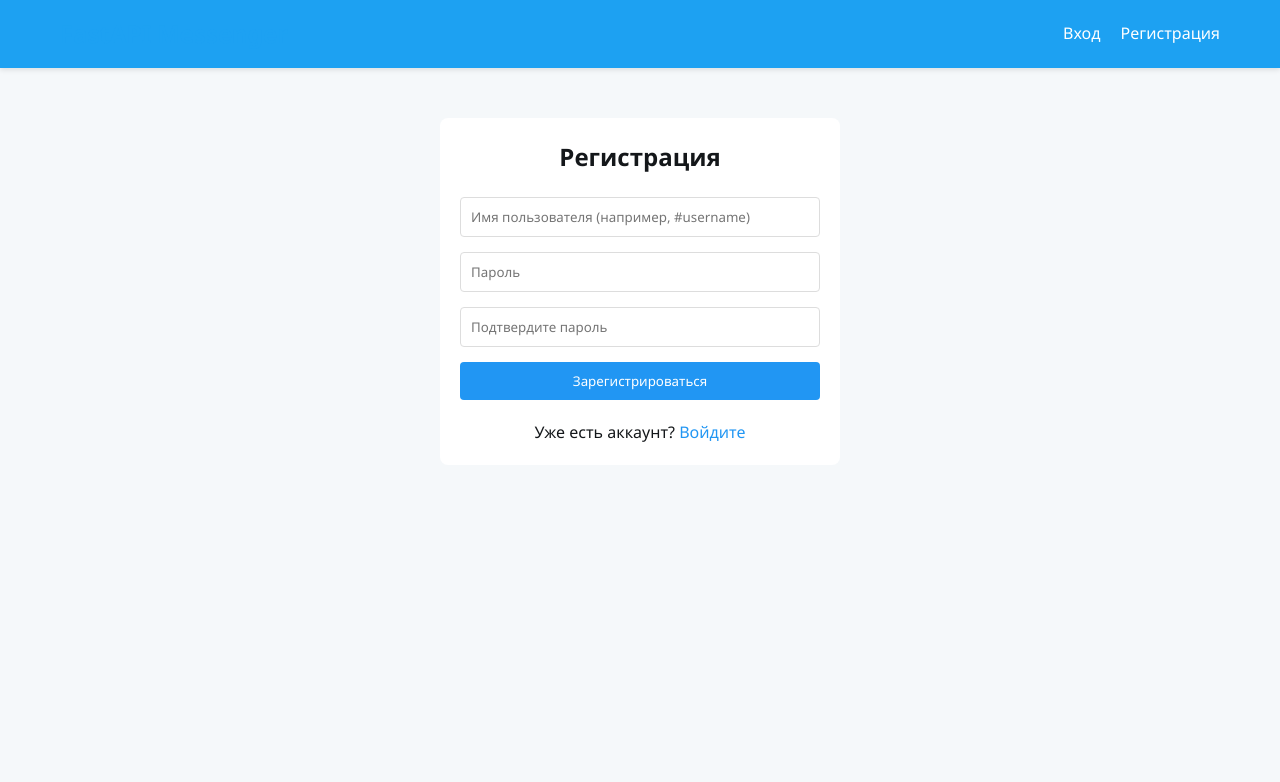
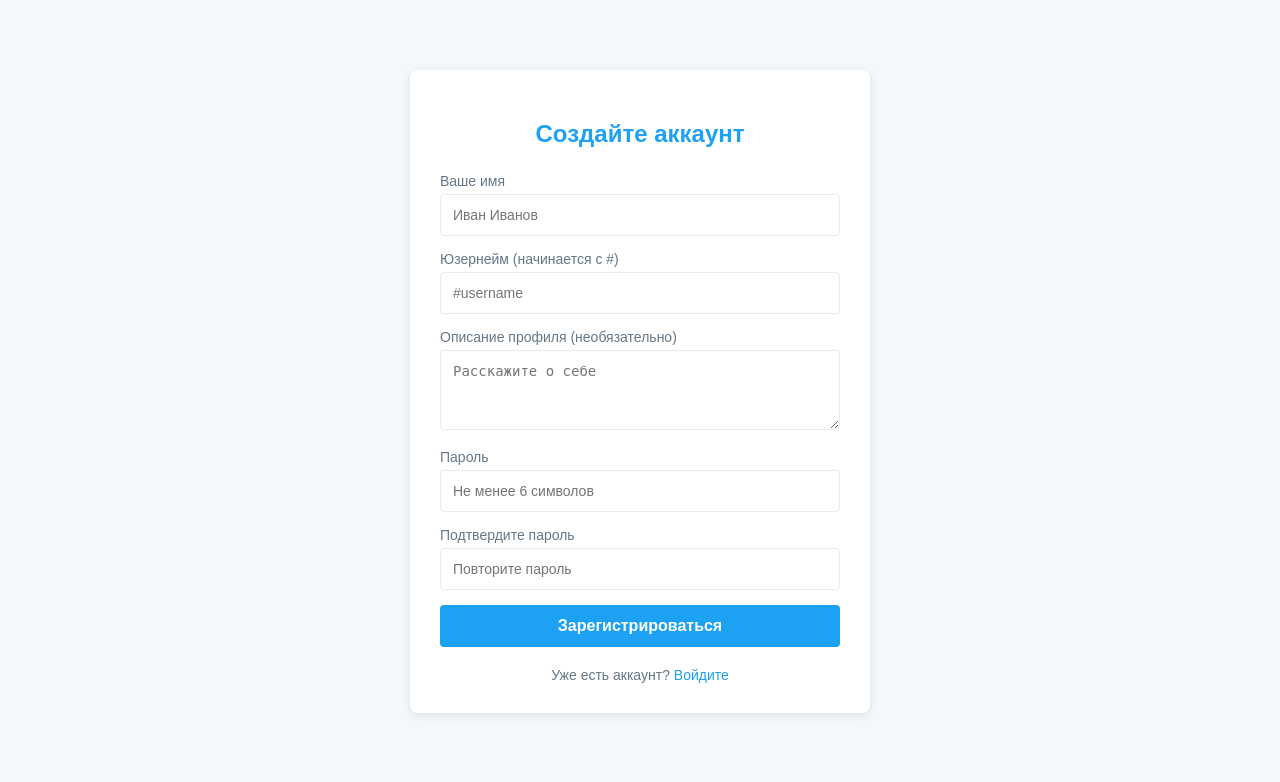
Before and after one commit to matveyv252524/site, a FastAPI app: page /register in a window 1280 px wide. Shown: the top 782 px of the page. Run offline with FastAPI, Linux system fonts and the light colour scheme; some libraries are stand-ins or nearby versions.

Commit message:
Update register.html

```diff
--- a/templates/register.html
+++ b/templates/register.html
@@ -1,27 +1,120 @@
-{% extends "base.html" %}
-
-{% block content %}
-    <div style="max-width: 400px; margin: 50px auto; padding: 20px; background: white; border-radius: 8px;">
-        <h2 style="text-align: center; margin-bottom: 20px;">Регистрация</h2>
+<!DOCTYPE html>
+<html>
+<head>
+    <title>Регистрация</title>
+    <style>
+        body {
+            font-family: Arial, sans-serif;
+            background: #f5f8fa;
+            margin: 0;
+            padding: 20px;
+        }
+        .register-container {
+            max-width: 400px;
+            margin: 50px auto;
+            padding: 30px;
+            background: white;
+            border-radius: 8px;
+            box-shadow: 0 2px 10px rgba(0,0,0,0.1);
+        }
+        h2 {
+            text-align: center;
+            color: #1da1f2;
+            margin-bottom: 25px;
+        }
+        .form-group {
+            margin-bottom: 15px;
+        }
+        input, textarea {
+            width: 100%;
+            padding: 12px;
+            border: 1px solid #e6ecf0;
+            border-radius: 4px;
+            box-sizing: border-box;
+            font-size: 14px;
+        }
+        textarea {
+            height: 80px;
+            resize: vertical;
+        }
+        button {
+            width: 100%;
+            padding: 12px;
+            background: #1da1f2;
+            color: white;
+            border: none;
+            border-radius: 4px;
+            cursor: pointer;
+            font-size: 16px;
+            font-weight: bold;
+        }
+        button:hover {
+            background: #1991db;
+        }
+        .error {
+            color: #e0245e;
+            text-align: center;
+            margin: 10px 0;
+            font-size: 14px;
+        }
+        .login-link {
+            text-align: center;
+            margin-top: 20px;
+            color: #657786;
+            font-size: 14px;
+        }
+        a {
+            color: #1da1f2;
+            text-decoration: none;
+        }
+        label {
+            display: block;
+            margin-bottom: 5px;
+            color: #657786;
+            font-size: 14px;
+        }
+    </style>
+</head>
+<body>
+    <div class="register-container">
+        <h2>Создайте аккаунт</h2>
 
         {% if error %}
-        <div style="color: #f44336; margin-bottom: 15px; text-align: center;">{{ error }}</div>
+        <div class="error">{{ error }}</div>
         {% endif %}
 
-        <form method="post" action="/register" style="display: flex; flex-direction: column; gap: 15px;">
-            <input type="text" name="username" placeholder="Имя пользователя (например, #username)" required
-                   style="padding: 10px; border: 1px solid #ddd; border-radius: 4px;">
-            <input type="password" name="password" placeholder="Пароль" required
-                   style="padding: 10px; border: 1px solid #ddd; border-radius: 4px;">
-            <input type="password" name="confirm_password" placeholder="Подтвердите пароль" required
-                   style="padding: 10px; border: 1px solid #ddd; border-radius: 4px;">
-            <button type="submit" style="padding: 10px; background: #2196f3; color: white; border: none; border-radius: 4px; cursor: pointer;">
-                Зарегистрироваться
-            </button>
+        <form method="post" action="/register">
+            <div class="form-group">
+                <label for="name">Ваше имя</label>
+                <input type="text" id="name" name="name" placeholder="Иван Иванов" required>
+            </div>
+
+            <div class="form-group">
+                <label for="username">Юзернейм (начинается с #)</label>
+                <input type="text" id="username" name="username" placeholder="#username" required>
+            </div>
+
+            <div class="form-group">
+                <label for="description">Описание профиля (необязательно)</label>
+                <textarea id="description" name="description" placeholder="Расскажите о себе"></textarea>
+            </div>
+
+            <div class="form-group">
+                <label for="password">Пароль</label>
+                <input type="password" id="password" name="password" placeholder="Не менее 6 символов" required>
+            </div>
+
+            <div class="form-group">
+                <label for="confirm_password">Подтвердите пароль</label>
+                <input type="password" id="confirm_password" name="confirm_password" placeholder="Повторите пароль" required>
+            </div>
+
+            <button type="submit">Зарегистрироваться</button>
         </form>
 
-        <div style="text-align: center; margin-top: 20px;">
-            Уже есть аккаунт? <a href="/login" style="color: #2196f3;">Войдите</a>
+        <div class="login-link">
+            Уже есть аккаунт? <a href="/login">Войдите</a>
         </div>
     </div>
-{% endblock %}
+</body>
+</html>
```
